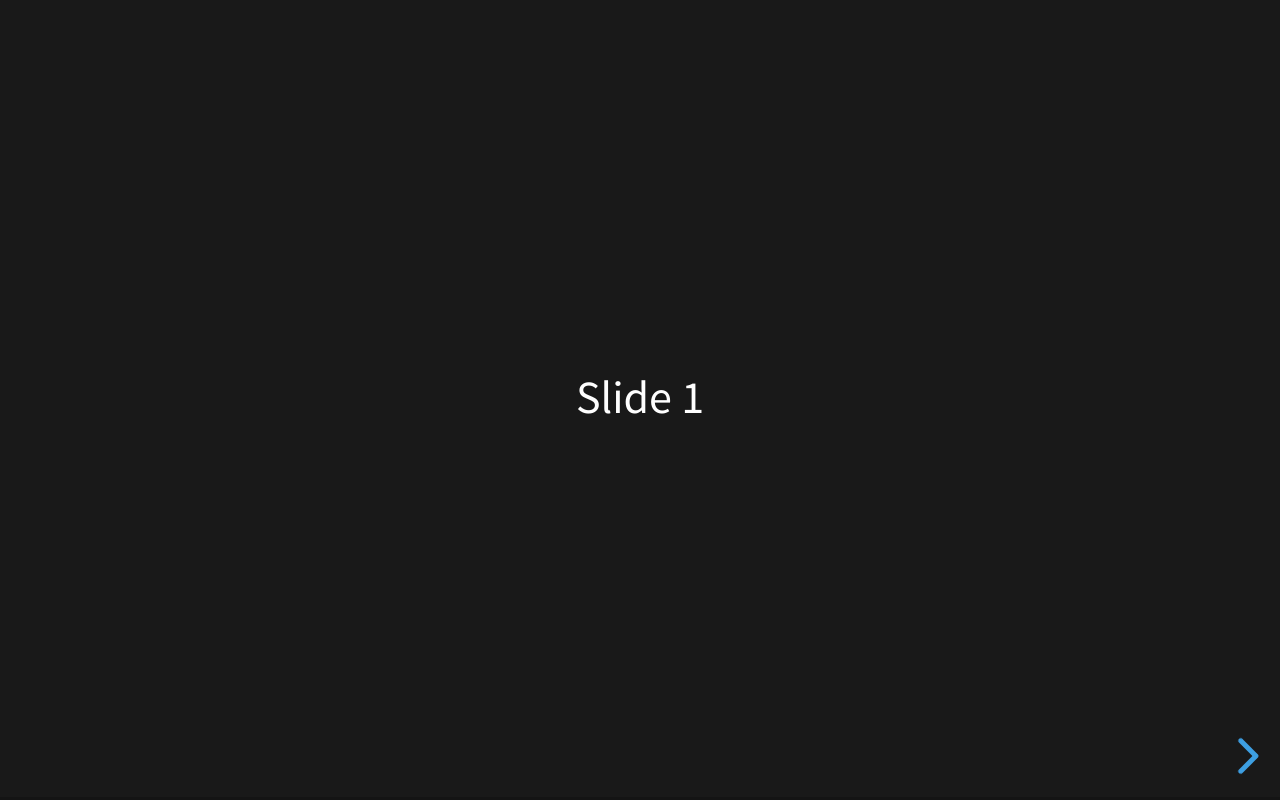
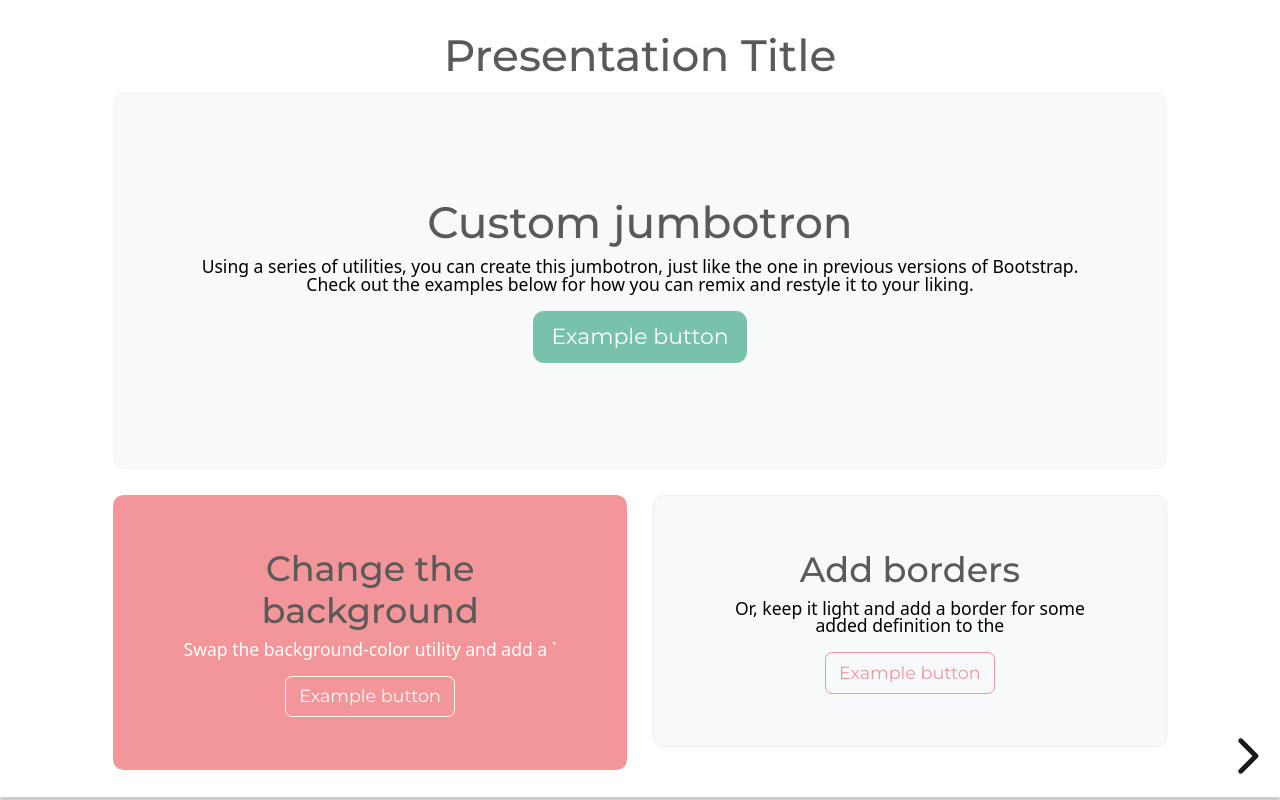
Before and after one commit to nguyenjenny/revealjs_bootstrap_template, a website: page index.html in a window 1280 px wide. Drawn offline with nearby package versions, Linux system fonts and the light colour scheme.

Commit message:
Update index

```diff
--- a/index.html
+++ b/index.html
@@ -8,7 +8,8 @@
 
 		<link rel="stylesheet" href="dist/reset.css">
 		<link rel="stylesheet" href="dist/reveal.css">
-		<link rel="stylesheet" href="dist/theme/black.css">
+		<link rel="stylesheet" href="dist/theme/bootstrap_jennyn.css">
+		<link rel="stylesheet" href="https://bootswatch.com/5/minty/bootstrap.css">
 
 		<!-- Theme used for syntax highlighted code -->
 		<link rel="stylesheet" href="plugin/highlight/monokai.css">
@@ -16,7 +17,34 @@
 	<body>
 		<div class="reveal">
 			<div class="slides">
-				<section>Slide 1</section>
+				<section>
+					<h1>Presentation Title</h1>
+					<div class="container-flex">
+
+					<div class="p-5 mb-4 bg-light rounded-3">
+					<div class="container-fluid py-5">
+						<h1>Custom jumbotron</h1>
+						<p>Using a series of utilities, you can create this jumbotron, just like the one in previous versions of Bootstrap. Check out the examples below for how you can remix and restyle it to your liking.</p>
+						<button class="btn btn-primary btn-lg" type="button">Example button</button>
+					</div>
+					</div>
+
+					<div class="row align-items-md-stretch">
+					<div class="col-md-6">
+						<div class=" p-5 text-white bg-dark rounded-3">
+						<h2>Change the background</h2>
+						<p>Swap the background-color utility and add a `</p>
+						<button class="btn btn-outline-light" type="button">Example button</button>
+						</div>
+					</div>
+					<div class="col-md-6">
+						<div class="p-5 bg-light border rounded-3">
+						<h2>Add borders</h2>
+						<p>Or, keep it light and add a border for some added definition to the</p>
+						<button class="btn btn-outline-secondary" type="button">Example button</button>
+						</div>
+					</div>
+				</section>
 				<section>Slide 2</section>
 			</div>
 		</div>
```
